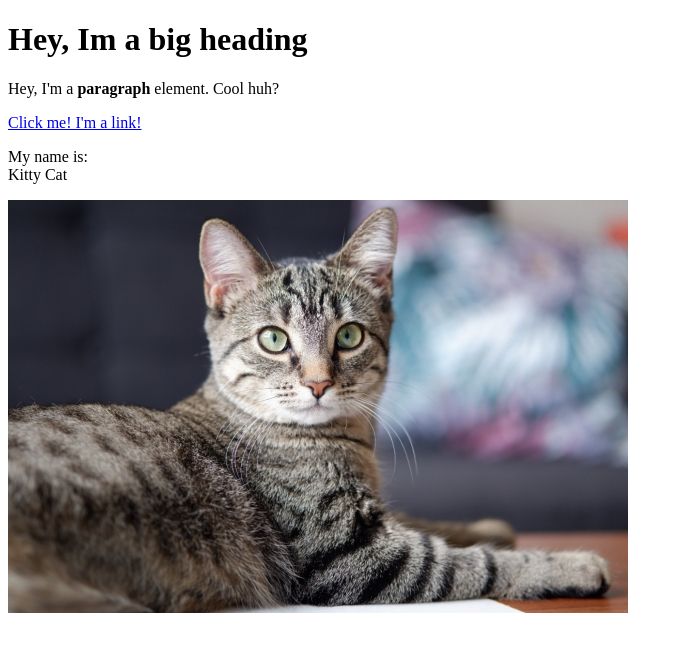
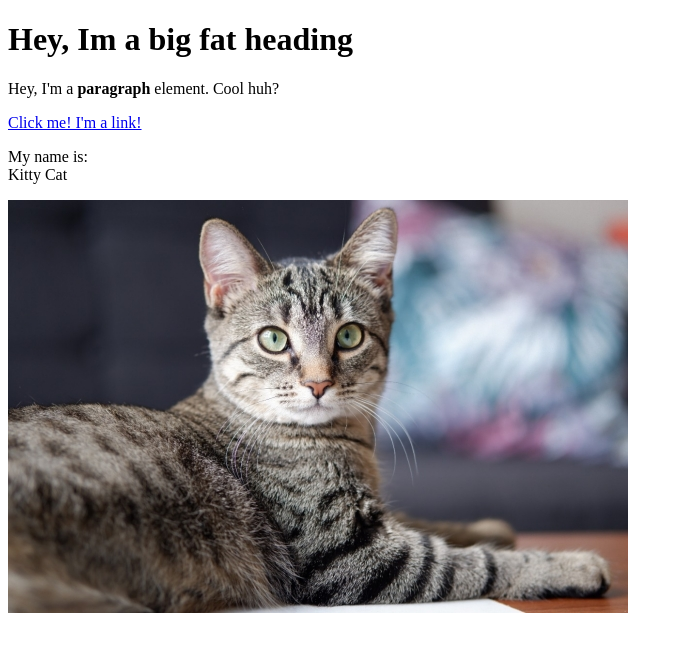
Before and after one commit to rheriprasetyo/cartoon-hero, a plain HTML site: page test.html in a window 1280 px wide. Shown: the whole page, without its empty margins (0-683 px from the left). Drawn offline with Linux system fonts and the light colour scheme.

Commit message:
Added "fat" to the heading

```diff
--- a/test.html
+++ b/test.html
@@ -7,7 +7,7 @@
     <title>Test Page</title>
 </head>
 <body>
-    <h1>Hey, Im a big heading</h1>
+    <h1>Hey, Im a big fat heading</h1>
     <p>Hey, I'm a <b>paragraph</b> element. Cool huh?</p>
     <a href="https://google.com" target="_blank" title="Let's go to Google">Click me! I'm a link!</a>
     <p>My name is: <br>
```
